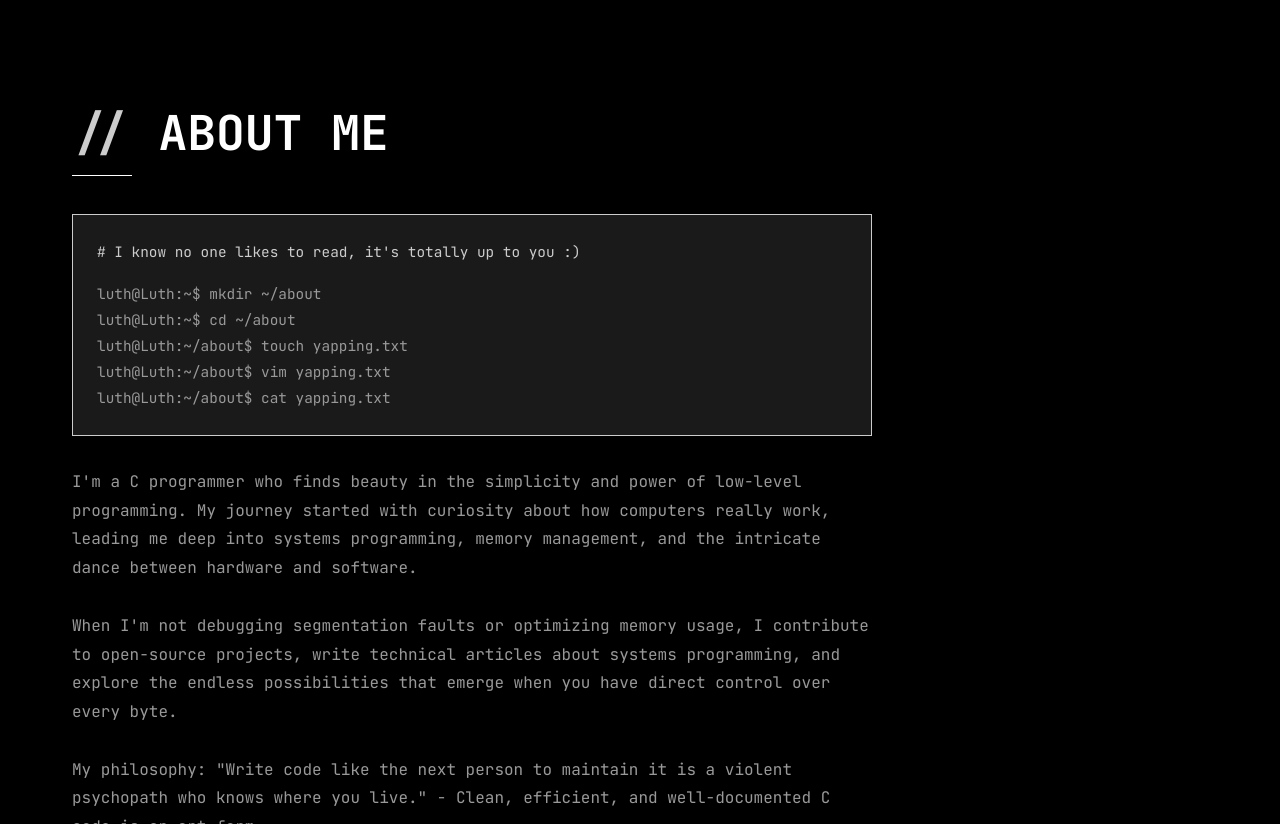
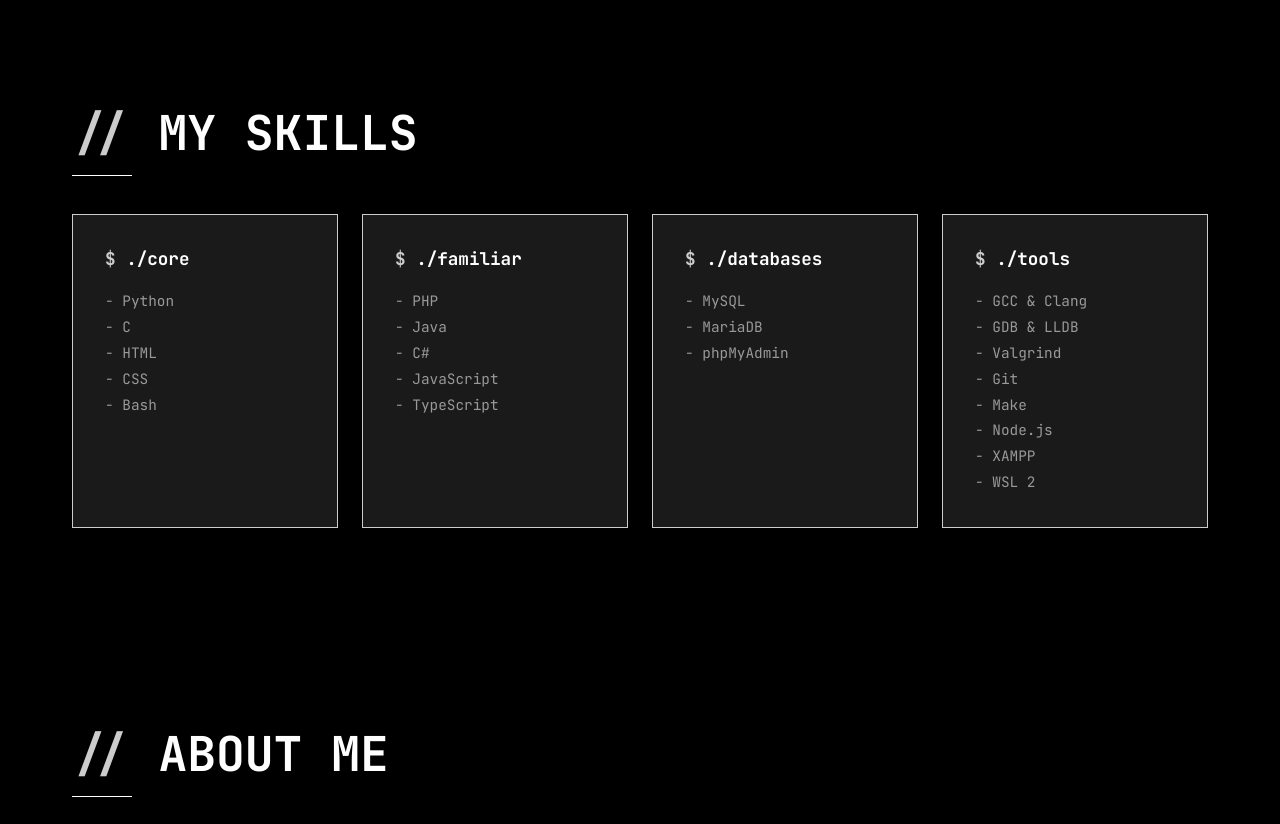
Before and after one commit to mkluth/mkluth.github.io, a plain HTML site: page index.html in a window 1280 px wide. Shown: the part 797-1621 px from the top of the page. Drawn offline with nearby package versions, Linux system fonts and the light colour scheme.

Commit message:
Added skills section
Yep, listed everything that I know. I'm not an advanced developer to
begin with.

Signed-off-by: Luth <71706257+mkluth@users.noreply.github.com>

```diff
--- a/index.html
+++ b/index.html
@@ -48,6 +48,58 @@
       </div>
     </section>
 
+    <!-- Skills section -->
+    <section id="skills" class="section">
+      <h2 class="section-title">MY SKILLS</h2>
+      <div class="skills-grid">
+        <!-- Core languages grid -->
+        <div class="skill-category">
+          <h3>./core</h3>
+          <div class="skill-list">
+            - Python<br />
+            - C<br />
+            - HTML<br />
+            - CSS<br />
+            - Bash<br />
+          </div>
+        </div>
+        <!-- Familiar languages grid -->
+        <div class="skill-category">
+          <h3>./familiar</h3>
+          <div class="skill-list">
+            - PHP<br />
+            - Java<br />
+            - C#<br />
+            - JavaScript<br />
+            - TypeScript<br />
+          </div>
+        </div>
+        <!-- Databases grid -->
+        <div class="skill-category">
+          <h3>./databases</h3>
+          <div class="skill-list">
+            - MySQL<br />
+            - MariaDB<br />
+            - phpMyAdmin<br />
+          </div>
+        </div>
+        <!-- Tools and environment grid -->
+        <div class="skill-category">
+          <h3>./tools</h3>
+          <div class="skill-list">
+            - GCC & Clang<br />
+            - GDB & LLDB<br />
+            - Valgrind<br />
+            - Git<br />
+            - Make<br />
+            - Node.js<br />
+            - XAMPP<br />
+            - WSL 2<br />
+          </div>
+        </div>
+      </div>
+    </section>
+
     <!-- About section -->
     <section id="about" class="section">
       <h2 class="section-title">ABOUT ME</h2>
--- a/style.css
+++ b/style.css
@@ -205,6 +205,44 @@ body {
   background: var(--text-primary);
 }
 
+/* Skills section */
+.skills-grid {
+  display: grid;
+  grid-template-columns: repeat(auto-fit, minmax(250px, 1fr));
+  gap: 1.5rem;
+}
+
+.skill-category {
+  background: var(--bg-secondary);
+  border: 1px solid var(--border-secondary);
+  padding: 2rem;
+  transition: var(--transition);
+}
+
+.skill-category:hover {
+  border-color: var(--text-primary);
+  background: var(--bg-primary);
+}
+
+.skill-category h3 {
+  color: var(--text-primary);
+  font-size: 1.1rem;
+  margin-bottom: 1rem;
+  font-family: var(--ff-mono);
+}
+
+.skill-category h3::before {
+  content: "$ ";
+  color: var(--text-secondary);
+}
+
+.skill-list {
+  color: var(--text-tertiary);
+  line-height: 1.8;
+  font-family: var(--ff-mono);
+  font-size: 0.9rem;
+}
+
 /* About me section */
 .about-content {
   max-width: 800px;
```
